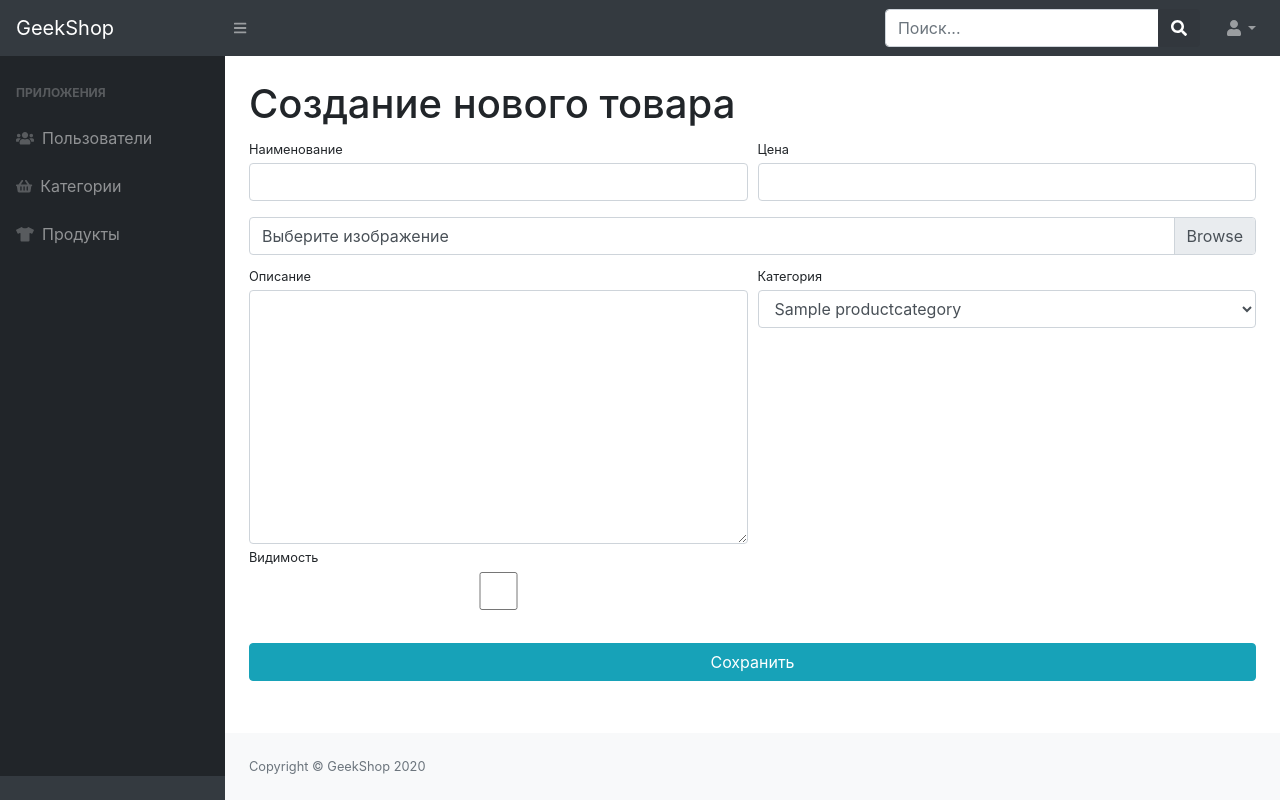
After one commit to OlegZhdanoff/django_basic, a Django app: template geekshop/adminapp/templates/adminapp/admin-products-create.html in a window 1280 px wide. The commit adds this page. Run offline with Django 3.2, Linux system fonts and the light colour scheme; the template is opened without the code that fills it: values that come from a table or form of the project are taken from there, others are empty; tables that the repository leaves empty hold one stand-in row (values such as "Sample post"); some libraries are stand-ins or nearby versions.

Commit message:
admin products create is done

```diff
--- /dev/null
+++ b/geekshop/adminapp/templates/adminapp/admin-products-create.html
@@ -0,0 +1,51 @@
+{% extends 'adminapp/base.html' %}
+
+{% block content %}
+    <h1 class="mt-4">Создание нового товара</h1>
+    <form action="{% url 'admin_staff:admin_products_create' %}" method="post" enctype="multipart/form-data">
+        {% csrf_token %}
+        <div class="form-row">
+            <div class="col-lg-6">
+                <div class="form-group">
+                    <label class="small mb-1" for="{{ form.name.id_for_label }}">Наименование</label>
+                    {{ form.name }}
+                </div>
+            </div>
+            <div class="col-lg-6">
+                <div class="form-group">
+                    <label class="small mb-1" for="{{ form.price.id_for_label }}">Цена</label>
+                    {{ form.price }}
+                </div>
+            </div>
+        </div>
+        <div class="form-row mb-2">
+            <div class="col-lg-12">
+                <div class="custom-file">
+                    {{ form.photo }}
+                    <label class="custom-file-label" for="{{ form.photo.id_for_label }}">Выберите изображение</label>
+                </div>
+            </div>
+        </div>
+        <div class="form-row">
+            <div class="col-lg-6">
+                <label class="small mb-1" for="{{ form.description.id_for_label }}">Описание</label>
+                {{ form.description }}
+            </div>
+            <div class="col-lg-6">
+                <label class="small mb-1" for="{{ form.category.id_for_label }}">Категория</label>
+                {{ form.category }}
+            </div>
+        </div>
+        <div class="form-row">
+            <div class="col-lg-6">
+                <label class="small mb-1" for="{{ form.is_visible.id_for_label }}">Видимость</label>
+                {{ form.is_visible }}
+            </div>
+        </div>
+        <div class="form-row">
+            <div class="col-lg-12" style="margin-top: 33px;">
+                <input class="btn btn-info btn-block" type="submit" value="Сохранить">
+            </div>
+        </div>
+    </form>
+{% endblock %}
--- a/geekshop/adminapp/templates/adminapp/admin-products-read.html
+++ b/geekshop/adminapp/templates/adminapp/admin-products-read.html
@@ -46,7 +46,7 @@
                                     {{ product.name }}
                                 </a></td>
                             <td>{{ product.price }}</td>
-                            <td>{{ product.description|truncatewords:10 }}</td>
+                            <td>{{ product.description|truncatewords:50 }}</td>
                             <td>{{ product.category.title }}</td>
                             <td class="text-center">
                                 {% if product.is_visible %}
--- /dev/null
+++ b/geekshop/mainapp/forms.py
@@ -0,0 +1,23 @@
+from django import forms
+from mainapp import models
+
+
+class ProductCreateForm(forms.ModelForm):
+    class Meta:
+        model = models.Products
+        # fields = '__all__'
+        fields = ('photo', 'name', 'price', 'description', 'category', 'is_visible')
+        # widgets = {
+        #     'photo': forms.ImageField(attrs={'class': 'form-control'}),
+        #     'name': forms.TextInput(attrs={'class': 'form-control'}),
+        #     'price': forms.DecimalField(attrs={'class': 'form-control'}),
+        #     'description': forms.Textarea(attrs={'class': 'form-control', 'rows': 7}),
+        #     'category': forms.Select(attrs={'class': 'form-control'}),
+        #     'is_visible': forms.CheckboxInput(attrs={'class': "form-control"}),
+        # }
+
+    def __init__(self, *args, **kwargs):
+        super().__init__(*args, **kwargs)
+        for field_name, field in self.fields.items():
+            field.widget.attrs['class'] = 'form-control'
+        self.fields['photo'].widget.attrs['class'] = 'custom-file-input'
```
Also changed, not shown: geekshop/adminapp/views.py (+5 -4 lines).
